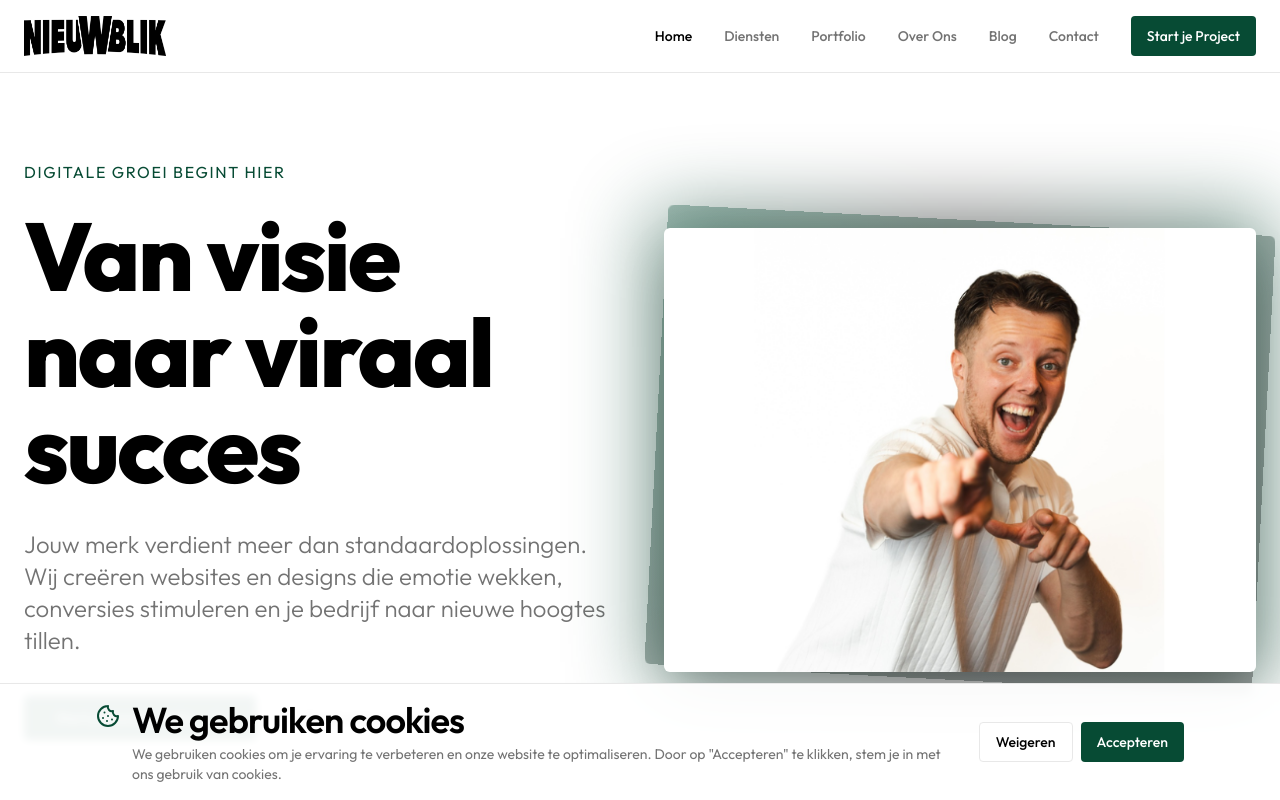
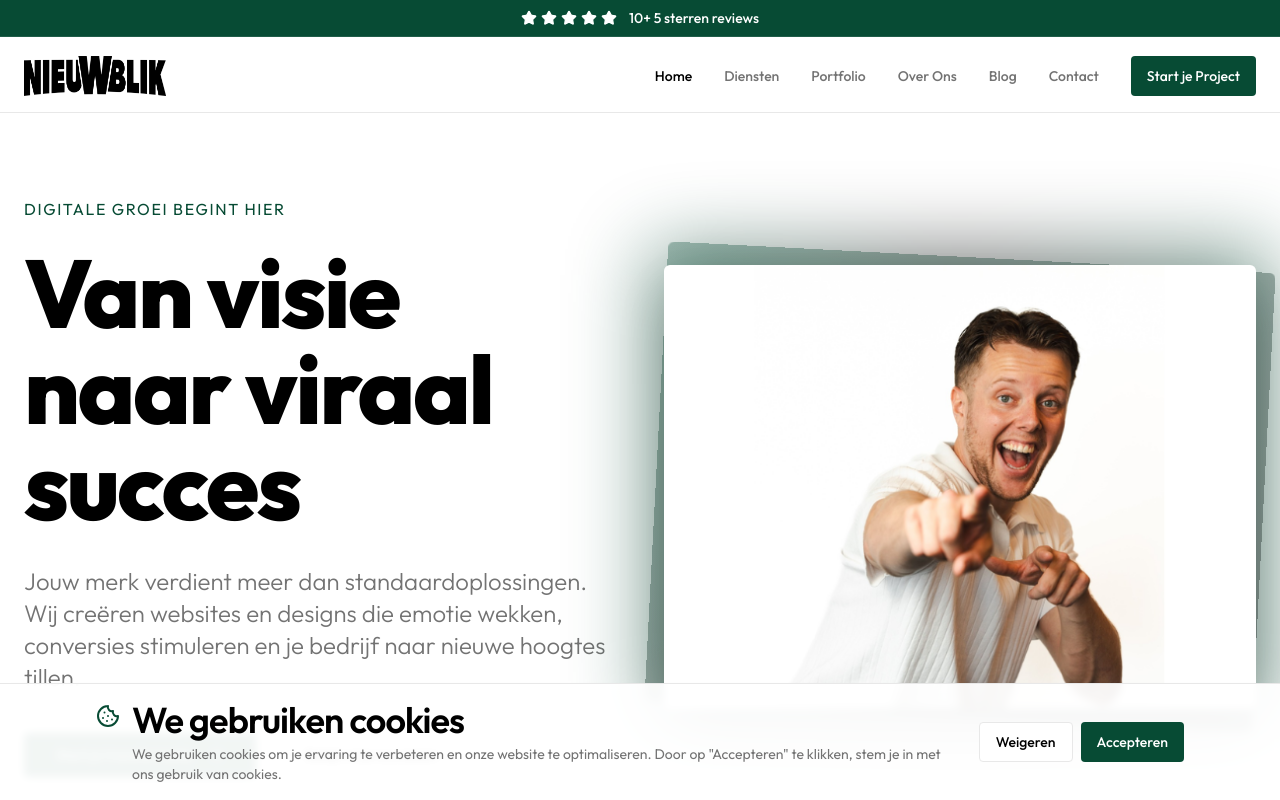
Before and after one commit to nieuwblik/Nieuwblik, a React (Vite) app: page / in a window 1280 px wide. Shown: the top 800 px of the page. Built offline with nearby package versions, Linux system fonts and the light colour scheme.

Commit message:
Update links and add review bar
Updated the caspernieskenspt.nl links to .com on the homepage and portfolio page. Added a new `ReviewBar` component to display "10+ 5 sterren reviews" above the navigation header.

```diff
--- a/src/components/Navigation.tsx
+++ b/src/components/Navigation.tsx
@@ -3,6 +3,7 @@ import { Link, useLocation } from "react-router-dom";
 import { Button } from "@/components/ui/button";
 import { Menu, X } from "lucide-react";
 import logo from "@/assets/logo.png";
+import ReviewBar from "./ReviewBar";
 
 const Navigation = () => {
   const [isOpen, setIsOpen] = useState(false);
@@ -28,12 +29,14 @@ const Navigation = () => {
   ];
 
   return (
-    <nav className={`fixed top-0 left-0 right-0 z-50 transition-all duration-300 border-b ${
-      isScrolled
-        ? "bg-primary border-primary"
-        : "bg-background/95 backdrop-blur-sm border-border"
-    }`}>
-      <div className="container mx-auto px-6 py-4">
+    <>
+      <ReviewBar />
+      <nav className={`fixed top-[40px] left-0 right-0 z-50 transition-all duration-300 border-b ${
+        isScrolled
+          ? "bg-primary border-primary"
+          : "bg-background/95 backdrop-blur-sm border-border"
+      }`}>
+        <div className="container mx-auto px-6 py-4">
         <div className="flex items-center justify-between">
           {/* Logo */}
           <Link to="/" className="flex items-center">
@@ -113,6 +116,7 @@ const Navigation = () => {
         )}
       </div>
     </nav>
+    </>
   );
 };
 
--- /dev/null
+++ b/src/components/ReviewBar.tsx
@@ -0,0 +1,20 @@
+import { Star } from "lucide-react";
+
+const ReviewBar = () => {
+  return (
+    <div className="bg-accent text-accent-foreground py-2 px-6 border-b border-accent-foreground/10">
+      <div className="container mx-auto flex items-center justify-center gap-3">
+        <div className="flex items-center gap-1">
+          {[...Array(5)].map((_, i) => (
+            <Star key={i} className="w-4 h-4 fill-accent-foreground" />
+          ))}
+        </div>
+        <span className="text-sm font-medium">
+          10+ 5 sterren reviews
+        </span>
+      </div>
+    </div>
+  );
+};
+
+export default ReviewBar;
--- a/src/pages/Index.tsx
+++ b/src/pages/Index.tsx
@@ -65,7 +65,7 @@ const Index = () => {
       category: "Personal Training",
       description: "Professioneel fitness coaching platform met gepersonaliseerde trainingsprogramma's.",
       image: caspernieskensptImg,
-      url: "https://caspernieskenspt.nl"
+      url: "https://caspernieskenspt.com"
     },
     {
       title: "Lashlution",
--- a/src/pages/Portfolio.tsx
+++ b/src/pages/Portfolio.tsx
@@ -52,7 +52,7 @@ const Portfolio = () => {
       description: "Professioneel fitness coaching platform met gepersonaliseerde trainingsprogramma's.",
       tags: ["Web Design", "Fitness", "Branding"],
       image: caspernieskensptImg,
-      url: "https://caspernieskenspt.nl"
+      url: "https://caspernieskenspt.com"
     },
     {
       title: "Edventure Boats",
```
